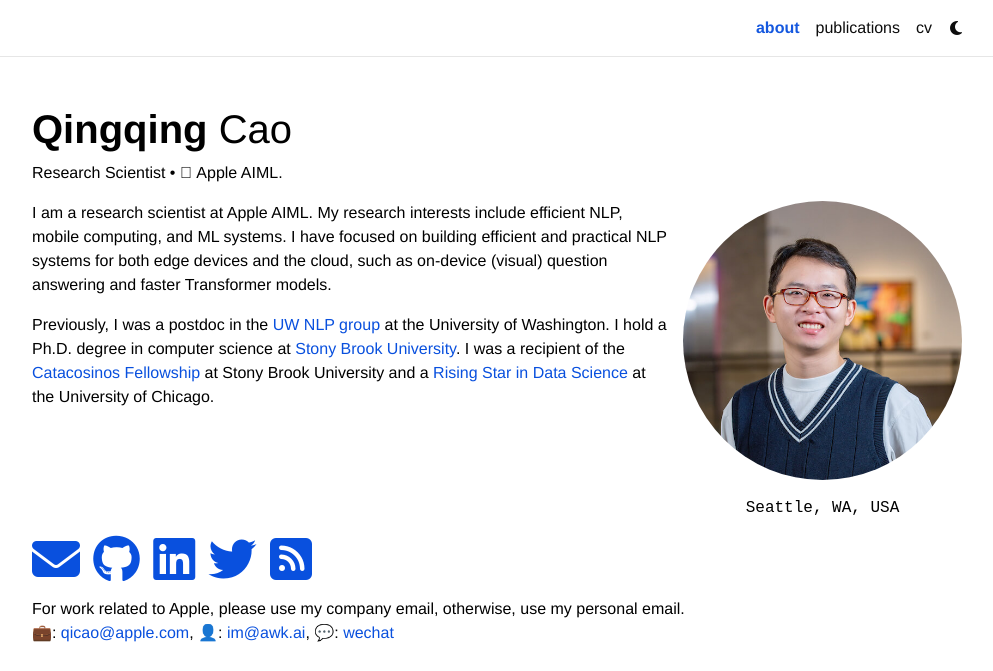
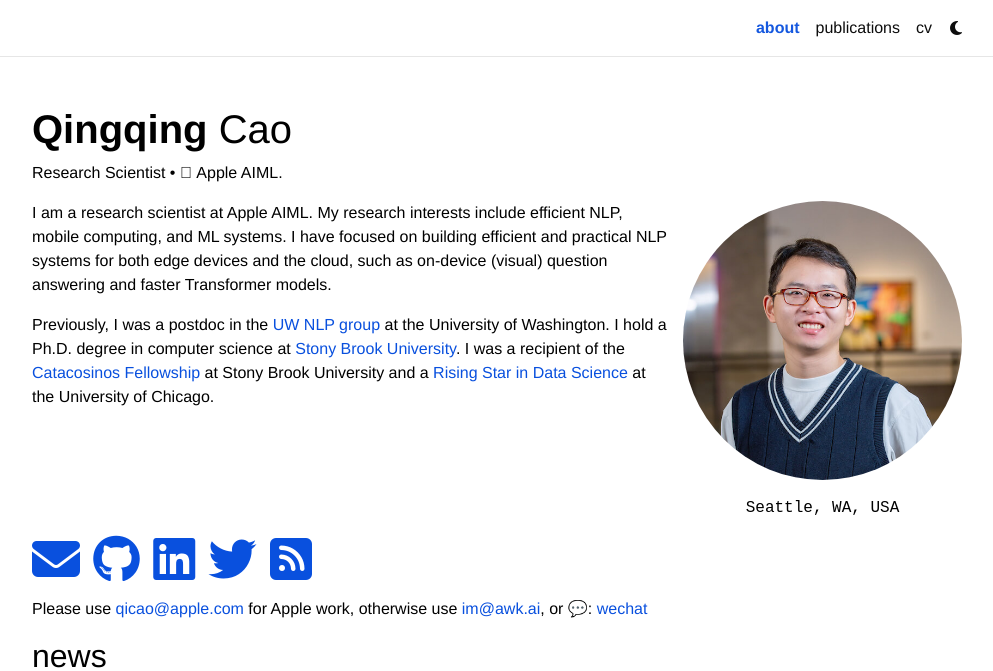
Before and after one commit to csarron/website, a Jekyll site: the page built from _pages/about.md, in a window 1280 px wide and 1126 px high. Shown: the top 671 px of the window, without its empty margins (143-1136 px from the left). Built offline with Jekyll 4.4.1, drawn with Linux system fonts in a browser that asks for light colours; full-size pictures stand in for the smaller copies a plugin makes; comment, search, counter and statistics services are not loaded; a style sheet for code colours, icons or effects is not loaded.

Commit message:
up style

```diff
--- a/_config.yml
+++ b/_config.yml
@@ -105,8 +105,7 @@
 zotero_username: # your zotero username
 
 contact_note: >
-  For work related to Apple, please use my company email, otherwise, use my personal email.
-  <p >💼: <a href="mailto:qicao@apple.com">qicao@apple.com</a>, 👤: <a href="mailto:im@awk.ai">im@awk.ai</a>, 💬: <a href="/assets/img/wx.jpg">wechat</a></p>
+  Please use <a href="mailto:qicao@apple.com">qicao@apple.com</a> for Apple work, otherwise use <a href="mailto:im@awk.ai">im@awk.ai</a>, or 💬: <a href="/assets/img/wx.jpg">wechat</a>
 # -----------------------------------------------------------------------------
 # Analytics and search engine verification
 # -----------------------------------------------------------------------------
--- a/_sass/_base.scss
+++ b/_sass/_base.scss
@@ -306,6 +306,7 @@
 
 .social {
   // text-align: center;
+  padding-bottom: 1rem;
 
   .contact-icons {
     font-size: 3rem;
```
